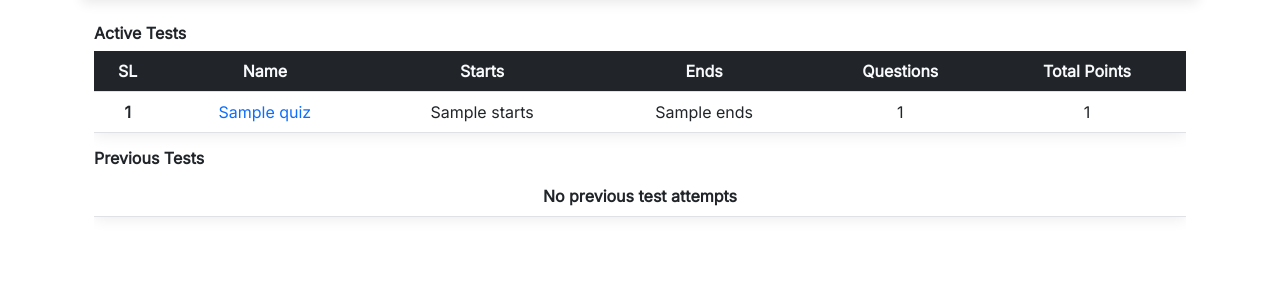
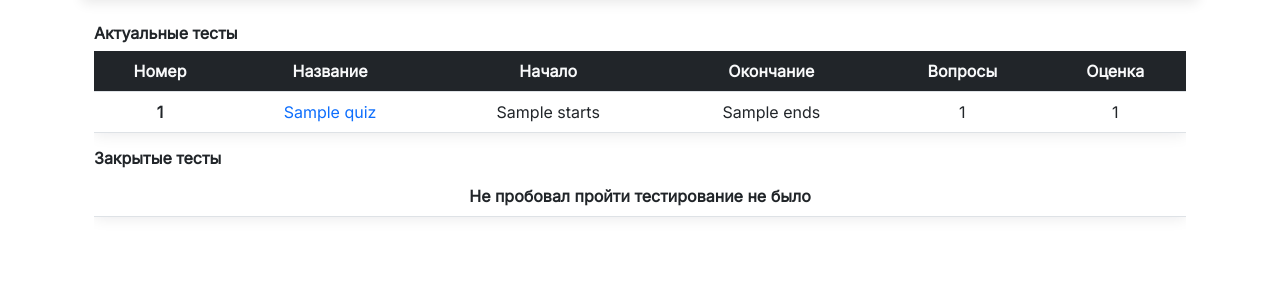
Before and after one commit to AlbinaLoh/vks_lms, a Django app: template quiz/templates/quiz/myQuizzes.html in a window 1280 px wide. Shown: the part 160-460 px from the top of the page. Run offline with Django 4.2, Linux system fonts and the light colour scheme; data comes from the database, SQL or seed files in the repository; both versions use the stored data as it was after the commit; tables that the repository leaves empty hold one stand-in row (values such as "Sample post"); the template is opened without the code that fills it: values that come from a table or form of the project are taken from there, most other values are stand-ins (such as "Sample title", 1, 10 or a date in 2020); lists and menus that the app fills with data are empty; some libraries are stand-ins or nearby versions.

Commit message:
assigment_and_task

```diff
--- a/quiz/templates/quiz/myQuizzes.html
+++ b/quiz/templates/quiz/myQuizzes.html
@@ -28,18 +28,18 @@
    </div>
    <!-- navigation links end -->
    <div class="container">
-      <h6 class="fw-bold"> Active Tests </h6>
+      <h6 class="fw-bold"> Актуальные тесты </h6>
       <div class="table-responsive animate__animated animate__fadeIn">
          <table class="table text-center shadow" style="white-space: nowrap;">
             {% if active_quizzes %}
             <thead class="bg-dark text-light">
                <tr>
-                  <th scope="col">SL</th>
-                  <th scope="col">Name</th>
-                  <th scope="col">Starts</th>
-                  <th scope="col">Ends</th>
-                  <th scope="col">Questions</th>
-                  <th scope="col">Total Points</th>
+                  <th scope="col">Номер</th>
+                  <th scope="col">Название</th>
+                  <th scope="col">Начало</th>
+                  <th scope="col">Окончание</th>
+                  <th scope="col">Вопросы</th>
+                  <th scope="col">Оценка</th>
                </tr>
             </thead>
             <tbody class="">
@@ -53,30 +53,30 @@
                   <td>{{quiz.total_questions}}</td>
                   <td>{{quiz.total_marks}}</td>
                   {% else %}
-                  <td class="text-center">Questions not set yet</td>
+                  <td class="text-center">Вопросы ещё не добавлены</td>
                   <td class="text-center">0</td>
                   {% endif %}
                </tr>
                {% endfor %}
                {% else %}
                <tr>
-                  <th class="text-center">No active tests available</th>
+                  <th class="text-center">Актуальных тестов нет</th>
                </tr>
                {% endif %}
             </tbody>
          </table>
       </div>
-      <h6 class="fw-bold"> Previous Tests </h6>
+      <h6 class="fw-bold"> Закрытые тесты </h6>
       <div class="table-responsive animate__animated animate__fadeIn">
          <table class="table text-center shadow" style="white-space: nowrap;">
             {% if previous_quizzes %}
             <thead class="bg-dark text-light">
                <tr>
-                  <th scope="col">SL</th>
-                  <th scope="col">Name</th>
-                  <th scope="col">Ended</th>
-                  <th scope="col">Points</th>
-                  <th scope="col">Percentage</th>
+                  <th scope="col">Номер</th>
+                  <th scope="col">Название</th>
+                  <th scope="col">Окончание</th>
+                  <th scope="col">Оценка</th>
+                  <th scope="col">Процент</th>
                </tr>
             </thead>
             <tbody class="">
@@ -99,7 +99,7 @@
                      {{quizP.title}}
                   </td>
                   <td>{{quizP.ends}}</td>
-                  <td colspan="2" class="text-center"> <span class="text-dark bg-warning bg-opacity-25 fw-bold rounded px-3 py-1" style="font-size:smaller">Not Published</span></td>
+                  <td colspan="2" class="text-center"> <span class="text-dark bg-warning bg-opacity-25 fw-bold rounded px-3 py-1" style="font-size:smaller">Не опубликована</span></td>
                </tr>
                {% endif %}
                {% else %}
@@ -109,13 +109,13 @@
                      {{quizP.title}}
                   </td>
                   <td>{{quizP.ends}}</td>
-                  <td colspan="2" class="text-center"> <span class="text-light bg-danger fw-bold rounded px-2 py-1" style="font-size:smaller">Did not attempt</span></td>
+                  <td colspan="2" class="text-center"> <span class="text-light bg-danger fw-bold rounded px-2 py-1" style="font-size:smaller">Не пытался</span></td>
                </tr>
                {% endif %}
                {% endfor %}
                {% else %}
                <tr>
-                  <th scope="col" class="text-center">No previous test attempts</th>
+                  <th scope="col" class="text-center">Не пробовал пройти тестирование не было</th>
                </tr>
                {% endif %}
             </tbody>
```
Also changed, not shown: main/templates/main/assignment-portal.html (+7 -7 lines), main/views.py (+137 -62 lines), db.sqlite3, 1 other file.
